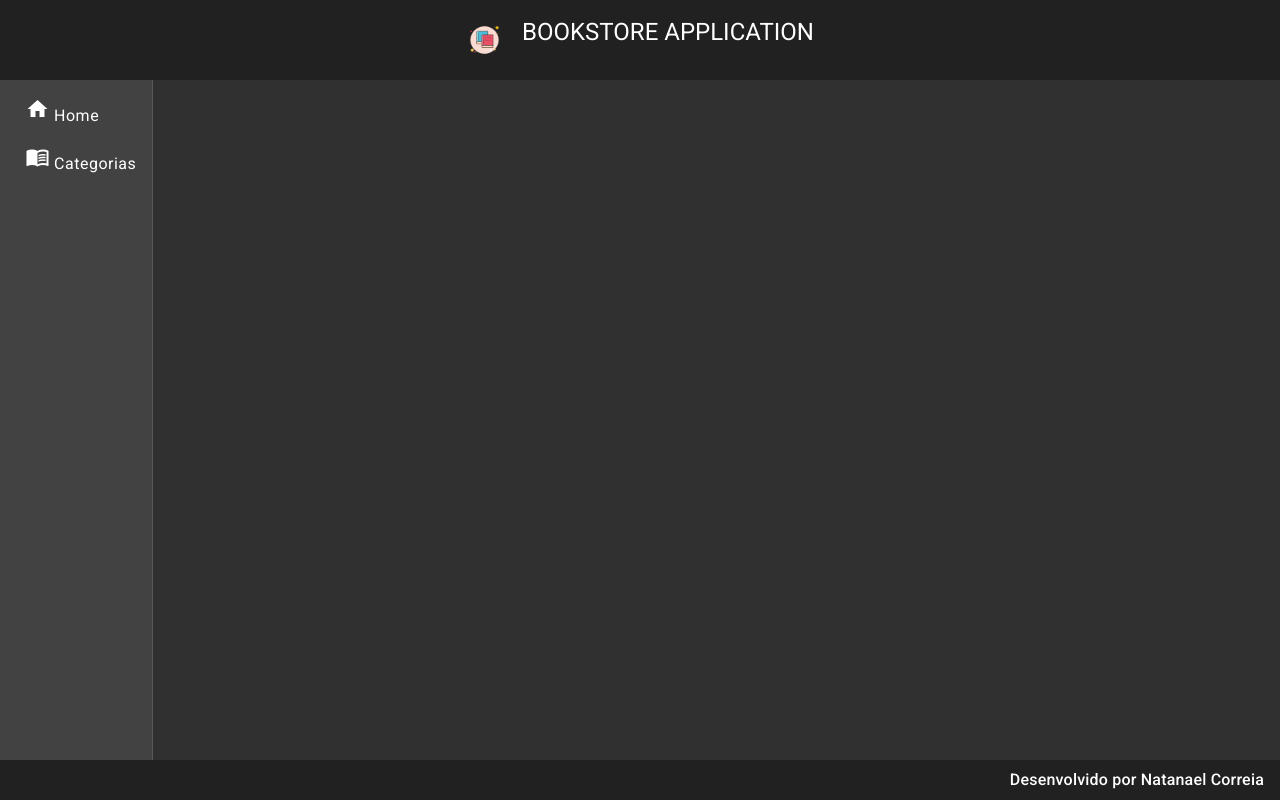
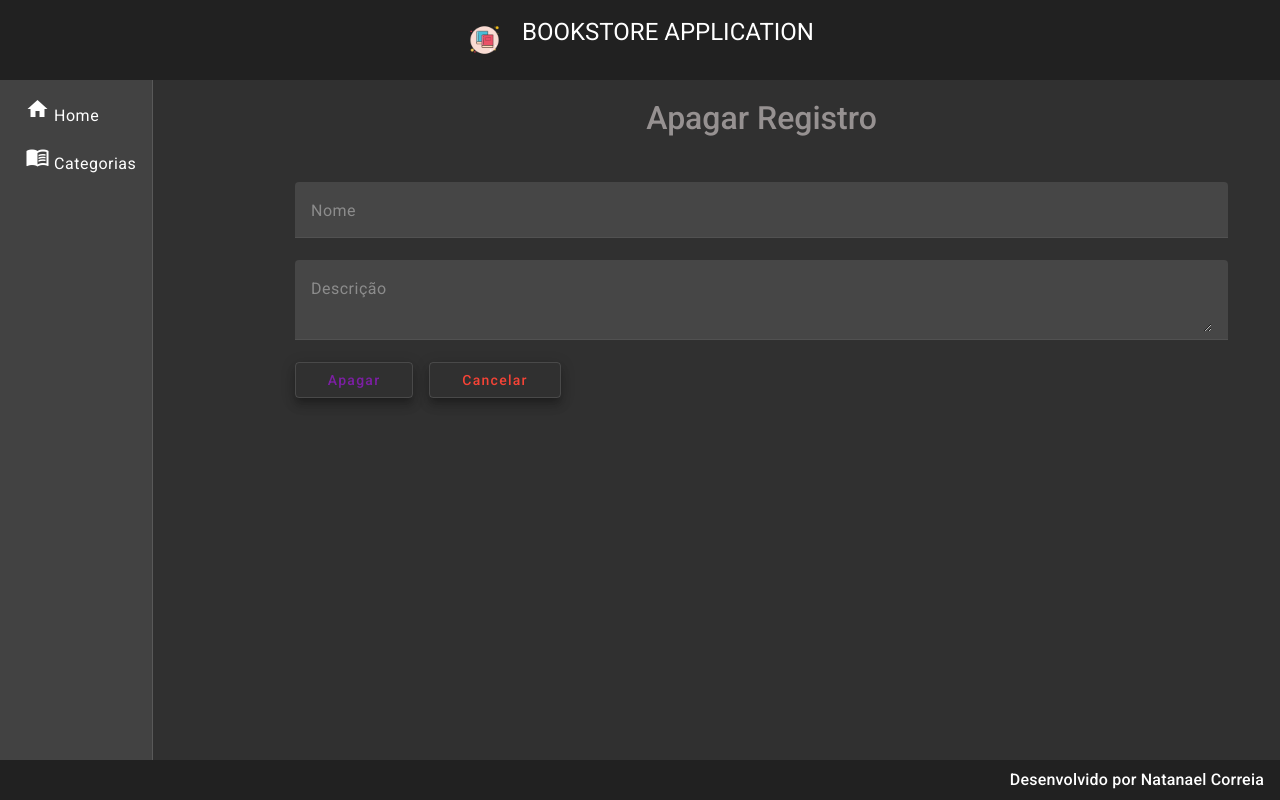
Before and after one commit to Natanael22/bookstore-front, an Angular app: page /categorias/delete/1 in a window 1280 px wide. Before the commit this address led to /. Built offline with nearby package versions, Linux system fonts and the light colour scheme.

Commit message:
finalizado create e iniciado componente delete

```diff
--- a/src/app/app.module.ts
+++ b/src/app/app.module.ts
@@ -23,6 +23,8 @@ import {MatInputModule} from '@angular/material/input';
 import { FormsModule } from '@angular/forms';
 import {MatFormFieldModule} from '@angular/material/form-field';
 import {MatSnackBarModule} from '@angular/material/snack-bar';
+import { CategoriaDeleteComponent } from './components/views/categoria/categoria-delete/categoria-delete.component';
+import { CategoriaUpdateComponent } from './components/views/categoria/categoria-update/categoria-update.component';
 
 @NgModule({
   declarations: [
@@ -32,7 +34,9 @@ import {MatSnackBarModule} from '@angular/material/snack-bar';
     NavComponent,
     HomeComponent,
     CategoriaReadComponent,
-    CategoriaCreateComponent
+    CategoriaCreateComponent,
+    CategoriaDeleteComponent,
+    CategoriaUpdateComponent
   ],
   imports: [
     BrowserModule,
--- a/src/app/components/views/categoria/categoria-create/categoria-create.component.html
+++ b/src/app/components/views/categoria/categoria-create/categoria-create.component.html
@@ -11,6 +11,6 @@
     </mat-form-field>
     <div class="buttons">
         <button (click)="create()" class="mat-elevation-z8" mat-stroked-button color="primary">Salvar</button>
-        <button class="mat-elevation-z8" mat-stroked-button color="warn">Cancelar</button>
+        <button (click)="cancel()" class="mat-elevation-z8" mat-stroked-button color="warn">Cancelar</button>
     </div>
 </form>
--- a/src/app/components/views/categoria/categoria-create/categoria-create.component.ts
+++ b/src/app/components/views/categoria/categoria-create/categoria-create.component.ts
@@ -26,4 +26,8 @@ export class CategoriaCreateComponent {
       }
     })
   }
+
+  cancel():void{
+    this.router.navigate(['categorias'])
+  }
 }
--- /dev/null
+++ b/src/app/components/views/categoria/categoria-delete/categoria-delete.component.css
@@ -0,0 +1,27 @@
+form{
+    width: 90%;
+    margin: 1.4rem auto auto auto;
+}
+
+h1{
+    text-align: center;
+    margin-bottom: 3rem;
+    font-size: 2rem;
+    color: rgb(150, 145, 145);
+    font-weight: 500;
+}
+
+.form{
+    width: 100%;
+}
+
+.buttons{
+    width: 100%;
+    text-align: start;
+}
+
+button{
+    margin-right: 1rem;
+    padding-left: 2rem;
+    padding-right: 2rem;
+}
--- /dev/null
+++ b/src/app/components/views/categoria/categoria-delete/categoria-delete.component.html
@@ -0,0 +1,16 @@
+<form>
+    <h1>Apagar Registro</h1>
+
+    <mat-form-field class="form">
+        <mat-label>Nome</mat-label>
+        <input matInput type="text" name="nome" disabled>
+    </mat-form-field>
+    <mat-form-field class="form">
+        <mat-label>Descrição</mat-label>
+        <textarea matInput type="text" name="descricao" disabled></textarea>
+    </mat-form-field>
+    <div class="buttons">
+        <button  class="mat-elevation-z8" mat-stroked-button color="primary">Apagar</button>
+        <button  class="mat-elevation-z8" mat-stroked-button color="warn">Cancelar</button>
+    </div>
+</form>
--- a/src/app/components/views/categoria/categoria-read/categoria-read.component.html
+++ b/src/app/components/views/categoria/categoria-read/categoria-read.component.html
@@ -38,10 +38,10 @@
         <ng-container matColumnDef="acoes">
           <th class="mat-header" mat-header-cell *matHeaderCellDef> Acoes </th>
           <td mat-cell *matCellDef="let row">
-            <a class="edit" href="#">
+            <a class="edit" [routerLink]="[ 'update', row.id ]">
               <i class="material-icons">edit</i>
             </a>
-            <a class="delete" href="#">
+            <a class="delete" [routerLink]="[ 'delete', row.id ]">
               <i class="material-icons">delete</i>
             </a>
           </td>
--- /dev/null
+++ b/src/app/components/views/categoria/categoria-update/categoria-update.component.html
@@ -0,0 +1 @@
+<p>categoria-update works!</p>
```
Also changed, not shown: src/app/app-routing.module.ts (+10 -0 lines), src/app/components/views/categoria/categoria-delete/categoria-delete.component.ts (added, +10 -0 lines), src/app/components/views/categoria/categoria-update/categoria-update.component.ts (added, +10 -0 lines), src/app/components/views/categoria/categoria-update/categoria-update.component.css (added).
